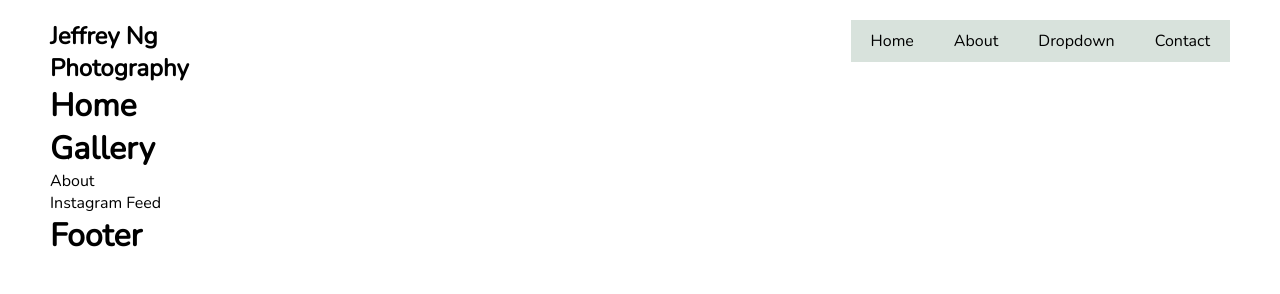
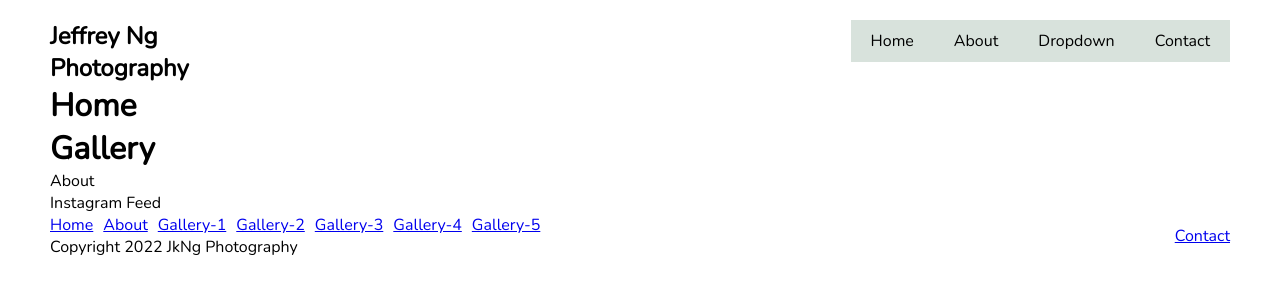
Before and after one commit to melissaAcheng/jkng_photography, a Gatsby site: page / in a window 1280 px wide. Built offline with nearby package versions, Linux system fonts and the light colour scheme; Gatsby itself is replaced by a stand-in of ours.

Commit message:
set up footer

```diff
--- a/src/components/Footer.js
+++ b/src/components/Footer.js
@@ -1,10 +1,42 @@
 import * as React from "react";
+import { Link } from "gatsby";
+import * as styles from "../styles/footer.module.css";
 
 const Footer = () => {
   return (
-    <div>
-      <h1>Footer</h1>
-    </div>
+    <footer className={styles.footer}>
+      <div>
+        <ul className={styles.links}>
+          <li>
+            <Link to="/">Home</Link>
+          </li>
+          <li>
+            <Link to="/about">About</Link>
+          </li>
+          <li>
+            <Link to="/">Gallery-1</Link>
+          </li>
+          <li>
+            <Link to="/">Gallery-2</Link>
+          </li>
+          <li>
+            <Link to="/">Gallery-3</Link>
+          </li>
+          <li>
+            <Link to="/">Gallery-4</Link>
+          </li>
+          <li>
+            <Link to="/">Gallery-5</Link>
+          </li>
+        </ul>
+        <p>Copyright 2022 JkNg Photography</p>
+      </div>
+      <p>
+        <a href="https://www.instagram.com/jkng_photography/" target="_blank" rel="noopener noreferrer">
+          Contact
+        </a>
+      </p>
+    </footer>
   );
 };
 
--- a/src/pages/index.js
+++ b/src/pages/index.js
@@ -12,4 +12,6 @@ const IndexPage = () => {
   );
 };
 
+export const Head = () => <title>Home</title>;
+
 export default IndexPage;
--- /dev/null
+++ b/src/styles/footer.module.css
@@ -0,0 +1,12 @@
+.footer {
+  display: flex;
+  align-items: center;
+  justify-content: space-between;
+  gap: 10px;
+}
+
+.links {
+  display: flex;
+  list-style: none;
+  gap: 10px;
+}
```
